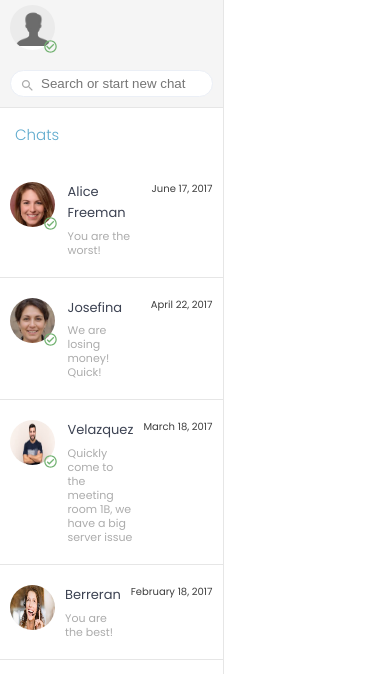
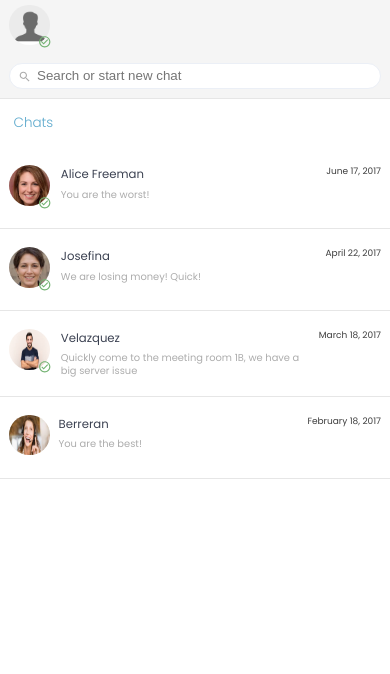
Before and after one commit to irchuk67/MyChat, a React (Create React App) app: page / in a window 390 px wide. Shown: the top 674 px of the page. Built offline with nearby package versions, Linux system fonts and the light colour scheme.

Commit message:
Add adaptive design

```diff
--- a/src/App.js
+++ b/src/App.js
@@ -4,12 +4,12 @@ import Chat from "./Components/Chat/Chat";
 import './App.scss';
 
 const App = () => {
-  return (
-    <div className="App">
-      <Sidebar/>
-        <Chat/>
-    </div>
-  );
+    return (
+        <div className="app">
+            <Sidebar />
+            <Chat/>
+        </div>
+    );
 }
 
 export default App;
--- a/src/App.scss
+++ b/src/App.scss
@@ -1,4 +1,8 @@
-.App{
+@import "./base";
+.app{
   display: grid;
   grid-template-columns: 1fr 2fr;
+  @media only screen and (max-width: $width-middle){
+    grid-template-columns: auto;
+  }
 }
--- a/src/Components/Chat/Chat.js
+++ b/src/Components/Chat/Chat.js
@@ -1,8 +1,8 @@
-import React, {useEffect, useRef, useState} from "react";
+import React, {useEffect, useState} from "react";
 import './Chat.scss';
 import {connect} from "react-redux";
-import {getMessageHistory, sendMessage} from '../../redux/actions'
-import {CheckCircleOutlined, Send} from "@mui/icons-material";
+import {getMessageHistory, sendMessage, openSidebar} from '../../redux/actions'
+import {CheckCircleOutlined, Send, ArrowBack} from "@mui/icons-material";
 import Messages from "../Messages/Messages";
 import {randomJoke} from "../../api/chucknorisAPI";
 
@@ -36,7 +36,7 @@ const sendMessageFunc = (sendNewMessage, messageText, chatId, isMyMessage, isNew
 
     let chats = JSON.parse(window.sessionStorage.getItem('chatList'));
     for (let i = 0; i < chats.length; i++) {
-        if(chats[i].chatId === chatId){
+        if (chats[i].chatId === chatId) {
             chats[i].latestMessage = {
                 text: messageText,
                 date: formattedDate,
@@ -52,7 +52,7 @@ const sendMessageFunc = (sendNewMessage, messageText, chatId, isMyMessage, isNew
 const Chat = props => {
     const [messageText, setMessageText] = useState('');
 
-    useEffect(() =>{
+    useEffect(() => {
         setMessageText('')
     }, [props.selectedChat])
 
@@ -63,13 +63,13 @@ const Chat = props => {
     const onMessageSend = (e) => {
         e.preventDefault();
 
-        if(messageText){
+        if (messageText) {
             sendMessageFunc(props.sendMessage, messageText, props.selectedChat.chatId, true, false);
             setMessageText('')
         }
 
         setTimeout(() => randomJoke().then(res => {
-            if (res.value){
+            if (res.value) {
                 sendMessageFunc(props.sendMessage, res.value, props.selectedChat.chatId, false, true)
             }
 
@@ -78,14 +78,27 @@ const Chat = props => {
     }
 
 
+    const className = `chat ${props.isSidebarOpen ? 'invisible' : ''}`;
 
-    if(props.selectedChat.chatId){
-        const { companionName, companionImage, companionIsActive} = props.selectedChat;
+    const generateButton = () => {
+        console.log(window.innerWidth)
+        if (window.innerWidth <= 700) {
+            return (
+                <div className={'user__button'} onClick={() => props.openSidebar(props.isSidebarOpen)}>
+                    <ArrowBack/>
+                </div>
+            )
+        }
+    }
 
-        return(
-            <div className={'chat'}>
+    if (props.selectedChat.chatId) {
+        const {companionName, companionImage, companionIsActive} = props.selectedChat;
+
+        return (
+            <div className={className}>
                 <div className={'user'}>
-                    <div>
+                    {generateButton()}
+                    <div className={'user__img'}>
                         <img src={companionImage} alt="Companion image" className="img"/>
                         {companionIsActive ? <CheckCircleOutlined className={'is-active'}/> : null}
                     </div>
@@ -110,14 +123,15 @@ const Chat = props => {
         )
     }
 
-    return <div className={'chat'}/>
+    return <div className={className}/>
 
 }
 
 const mapStateToProps = (state) => {
     return {
         selectedChat: state.selectedChat,
-        messages: state.messages
+        messages: state.messages,
+        isSidebarOpen: state.isOpenSidebar
     }
 }
-export default connect(mapStateToProps, {getMessageHistory, sendMessage})(Chat);
+export default connect(mapStateToProps, {getMessageHistory, sendMessage, openSidebar})(Chat);
--- a/src/Components/Chat/Chat.scss
+++ b/src/Components/Chat/Chat.scss
@@ -1,49 +1,84 @@
 @import "../../base";
 
-.chat{
-  display: flex;
-  flex-direction: column;
+.chat {
+  height: 100vh;
+  display: grid;
+  grid-template-rows: min-content 1fr min-content;
 
   border-left: $border-primary;
 
-  position: relative;
 
+  @media only screen and (max-width: $width-middle) {
+    grid-row-start: 1;
+    grid-column: 1/-1;
+
+  }
 }
 
-.user{
+.invisible {
+  @media only screen and (max-width: $width-middle) {
+    visibility: hidden;
+    width: 0;
+    height: 0;
+  }
+}
+
+.user {
   display: flex;
   align-items: center;
   background-color: $color-primary;
   padding: .5rem 1rem;
   border-bottom: $border-primary;
-  &__name{
+
+  @media only screen and (max-width: $width-middle) {
+    padding: 1.5rem 2rem;
+    justify-content: center;
+    position: relative;
+
+    &__button{
+      color: $color-primary-dark;
+      position: absolute;
+      left: 2rem;
+      transition: all .2s;
+      &:hover{
+        left: 2.2rem;
+      }
+    }
+
+  }
+  &__name {
     font-size: 2.5rem;
     margin-left: 1rem;
   }
+
 }
 
-.messages{
+.messages {
   display: flex;
   flex-direction: column;
   padding: 1.5rem;
-  height: 75vh;
   overflow-y: auto;
+
+
 }
 
-.write-field{
+.write-field {
   width: 100%;
   padding: 3rem 2rem;
   background-color: $color-primary;
-  bottom: 0;
-  position: absolute;
   border-top: $border-primary;
-  input{
+  position: relative;
+  input {
     width: 100%;
     border-radius: 2rem;
     border: $border-primary;
     padding: 1.5rem;
     color: $font-primary;
-    &:focus-visible{
+
+    @media only screen and (max-width: $width-middle) {
+    }
+
+    &:focus-visible {
       outline: none;
       color: $font-dark;
     }
--- a/src/Components/ChatList/ChatList.js
+++ b/src/Components/ChatList/ChatList.js
@@ -1,7 +1,7 @@
 import React, {useEffect} from "react";
 import './ChatList.scss';
 import {connect} from "react-redux";
-import {selectChat, loadChats} from "../../redux/actions";
+import {selectChat, loadChats, openSidebar} from "../../redux/actions";
 import ChatItem from "../ChatItem/ChatItem";
 import {useRef} from "react";
 
@@ -11,6 +11,7 @@ const ChatList = (props) => {
 
     const onSelect = async (chat) => {
         props.selectChat(chat);
+        props.openSidebar(true)
     }
 
     useEffect(() => {
@@ -21,8 +22,6 @@ const ChatList = (props) => {
         props.loadChats();
         window.sessionStorage.setItem('chatList', JSON.stringify(props.chats))
     }
-
-    console.log(props.searchTerm)
 
     const chatList = JSON.parse(window.sessionStorage.getItem('chatList'))
         .sort((a, b) =>  new Date(b.latestMessage.date) - new Date(a.latestMessage.date));
@@ -55,5 +54,5 @@ const mapStateToProps = state => {
     }
 }
 
-export default connect(mapStateToProps, {selectChat, loadChats
+export default connect(mapStateToProps, {selectChat, loadChats, openSidebar
 })(ChatList);
--- a/src/Components/Sidebar/Sidebar.js
+++ b/src/Components/Sidebar/Sidebar.js
@@ -3,10 +3,11 @@ import './Sidebar.scss';
 import SearchBar from "../SearchBar/SearchBar";
 import ChatList from "../ChatList/ChatList";
 import Account from "../Account/Account";
+import {connect} from "react-redux";
 
-const Sidebar = () => {
+const Sidebar = (props) => {
     return(
-        <div className={'sidebar'}>
+        <div className={`sidebar ${!props.isOpen ? 'invisible' : ''}`}>
             <Account/>
             <SearchBar/>
             <ChatList/>
@@ -14,4 +15,11 @@ const Sidebar = () => {
     )
 }
 
-export default Sidebar;
+const mapStateToProps = state => {
+    return{
+        selectedChat: state.selectedChat,
+        isOpen: state.isOpenSidebar
+    }
+}
+
+export default connect(mapStateToProps)(Sidebar);
--- a/src/Components/Sidebar/Sidebar.scss
+++ b/src/Components/Sidebar/Sidebar.scss
@@ -3,4 +3,17 @@
   display: flex;
   flex-direction: column;
   justify-content: flex-start;
+  @media only screen and (max-width: $width-middle){
+    visibility: visible;
+    height: 100vh;
+    width: 100vw;
+    grid-column: 1/-1;
+  }
 }
+
+.invisible{
+  @media only screen and (max-width: $width-middle){
+    visibility: hidden;
+    height: 0;
+  }
+}
--- a/src/base.scss
+++ b/src/base.scss
@@ -11,6 +11,10 @@ $blue: #5EAACD;
 $green : #74B373;
 
 $border-primary: 1px solid #E6E6E6;
+
+$width-middle: 43.75em; //700px
+
+$height-large: 0;
 *,
 *::after,
 *::before{
@@ -24,6 +28,10 @@ html{
   box-sizing: border-box;
   overflow: hidden;
   height: 90rem;
+
+  @media only screen and (max-width: $width-middle) {
+    font-size: 56.25%;
+  }
 }
 
 body{
--- a/src/redux/actions/index.js
+++ b/src/redux/actions/index.js
@@ -1,4 +1,4 @@
-import {ADD_MESSAGE, LOAD_CHATS, MESSAGE_HISTORY, SEARCH_CHAT, SELECT_CHAT} from "../types";
+import {ADD_MESSAGE, LOAD_CHATS, MESSAGE_HISTORY, OPEN_SIDEBAR, SEARCH_CHAT, SELECT_CHAT} from "../types";
 import chats from '../../chats.json';
 import userChats from '../../userChats.json';
 
@@ -42,4 +42,11 @@ const searchChat = (term) => {
         payload: term
     }
 }
-export {selectChat, loadChats, getMessageHistory, sendMessage, searchChat}
+
+const openSidebar = (isOpened) => {
+    return{
+        type: OPEN_SIDEBAR,
+        payload: !isOpened
+    }
+}
+export {selectChat, loadChats, getMessageHistory, sendMessage, searchChat, openSidebar}
--- /dev/null
+++ b/src/redux/reducers/SidebarOpenReducer.js
@@ -0,0 +1,8 @@
+import {OPEN_SIDEBAR} from "../types";
+
+export default (state = true, action) => {
+    if (action.type === OPEN_SIDEBAR){
+        return action.payload
+    }
+    return state;
+}
--- a/src/redux/reducers/index.js
+++ b/src/redux/reducers/index.js
@@ -4,11 +4,13 @@ import LoadChats from "./LoadChats";
 import MessageReducer from "./MessageReducer";
 import SendMessageReducer from "./SendMessageReducer";
 import SearchReducer from "./SearchReducer";
+import SidebarOpenReducer from "./SidebarOpenReducer";
 
 export default combineReducers({
     selectedChat: ChatReducer,
     chats: LoadChats,
     messages: MessageReducer,
     sentMessages: SendMessageReducer,
-    searchTerm: SearchReducer
+    searchTerm: SearchReducer,
+    isOpenSidebar: SidebarOpenReducer
 })
--- a/src/redux/types.js
+++ b/src/redux/types.js
@@ -3,5 +3,6 @@ const LOAD_CHATS = 'LOAD_CHATS';
 const MESSAGE_HISTORY = 'MESSAGE_HISTORY';
 const ADD_MESSAGE = 'ADD_MESSAGE';
 const SEARCH_CHAT = 'SEARCH_CHAT';
+const OPEN_SIDEBAR = 'OPEN_SIDEBAR';
 
-export {SELECT_CHAT, MESSAGE_HISTORY, LOAD_CHATS, ADD_MESSAGE, SEARCH_CHAT}
+export {SELECT_CHAT, MESSAGE_HISTORY, LOAD_CHATS, ADD_MESSAGE, SEARCH_CHAT, OPEN_SIDEBAR}
```
